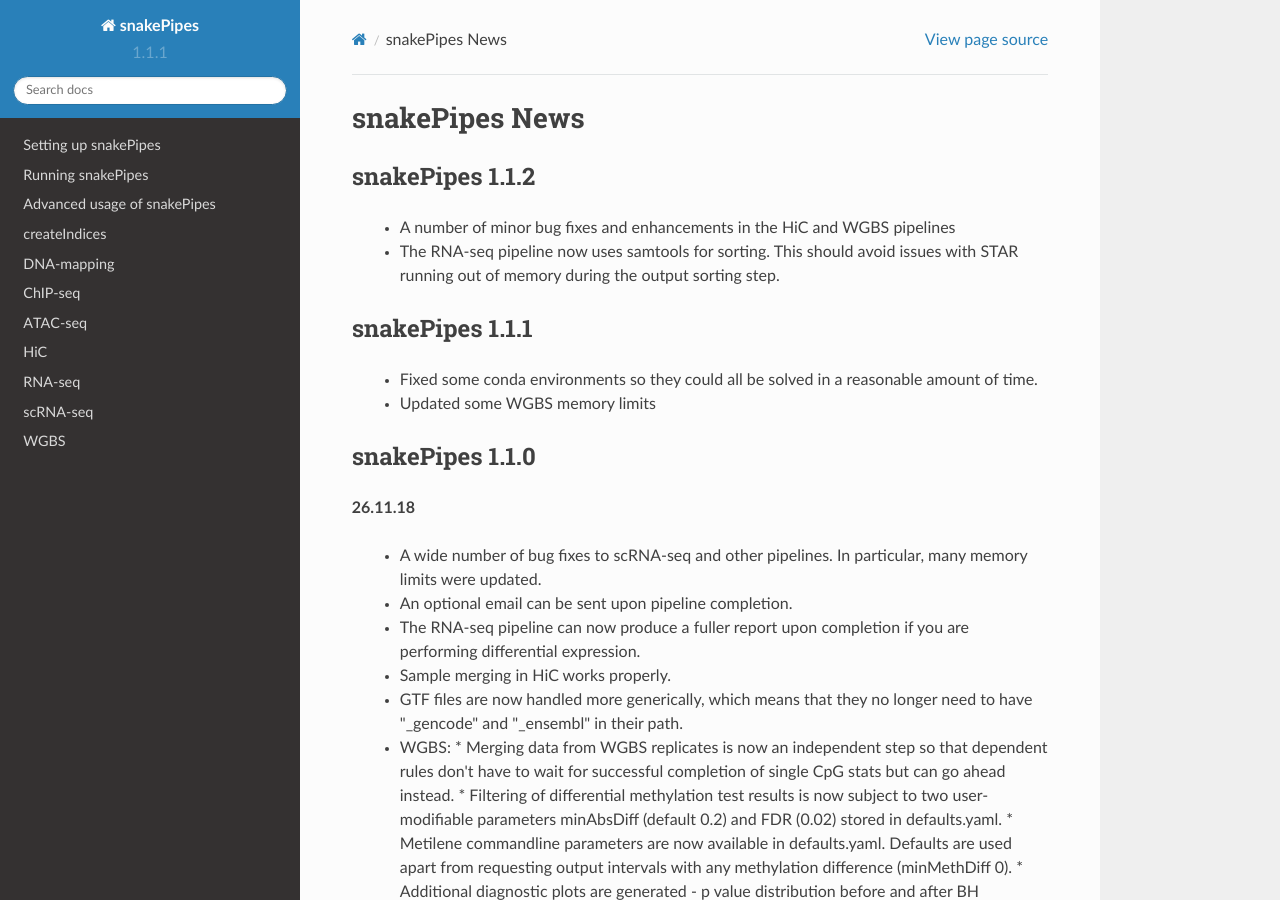
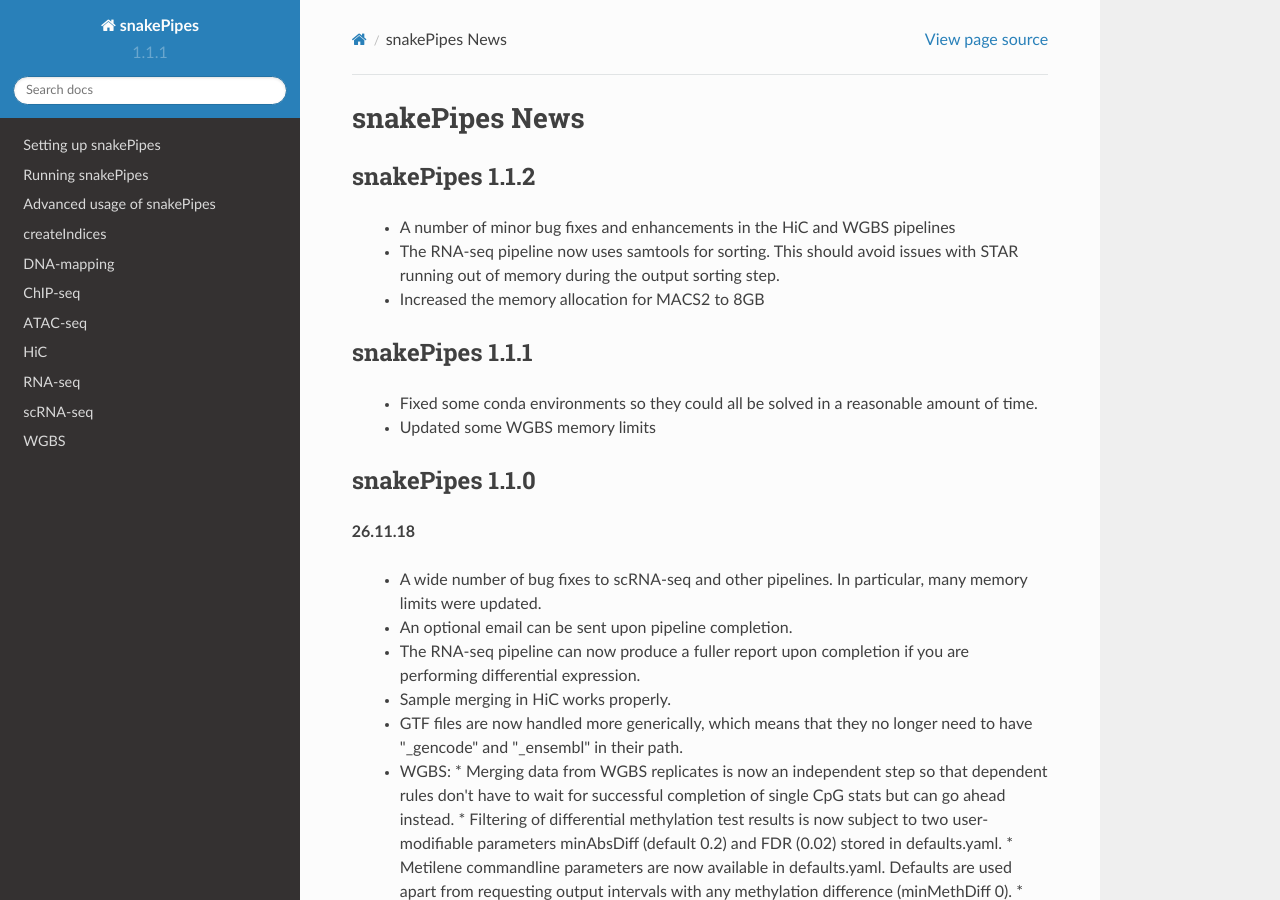
Before and after one commit to maxplanck-ie/snakepipes, a Sphinx documentation site: the page built from docs/content/News.rst, in a window 1280 px wide and 900 px high. Built offline with Sphinx 7.4.7 and the Read the Docs theme 2.0.0, drawn with Linux system fonts in a browser that asks for light colours; pages that are not in the unit, such as notebooks, are missing from menus.

Commit message:
Increase MACS2 memory allocation

```diff
--- a/docs/content/News.rst
+++ b/docs/content/News.rst
@@ -6,6 +6,7 @@ snakePipes 1.1.2
 
  * A number of minor bug fixes and enhancements in the HiC and WGBS pipelines
  * The RNA-seq pipeline now uses samtools for sorting. This should avoid issues with STAR running out of memory during the output sorting step.
+ * Increased the memory allocation for MACS2 to 8GB
 
 snakePipes 1.1.1
 ----------------
```
Also changed, not shown: 2 other files.
